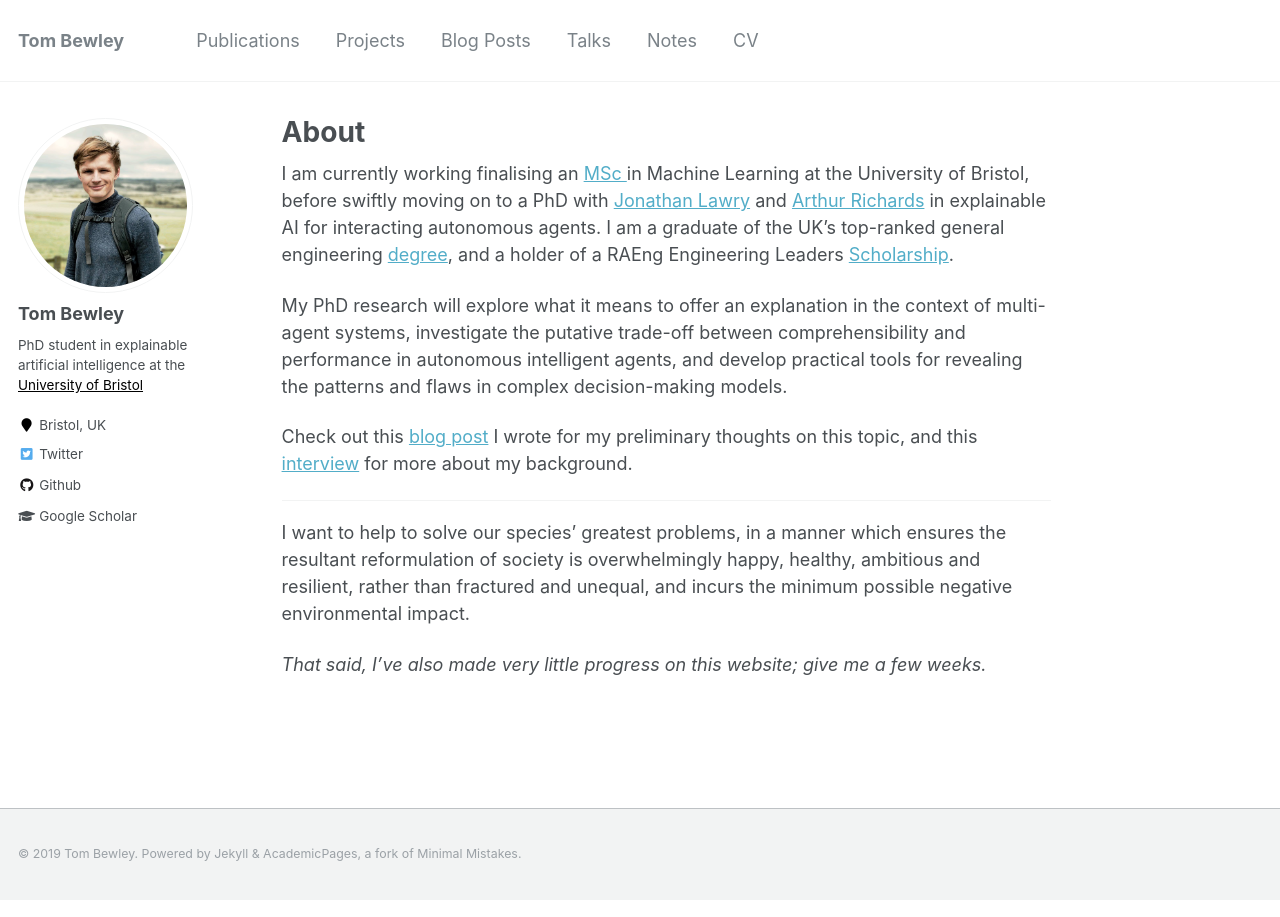
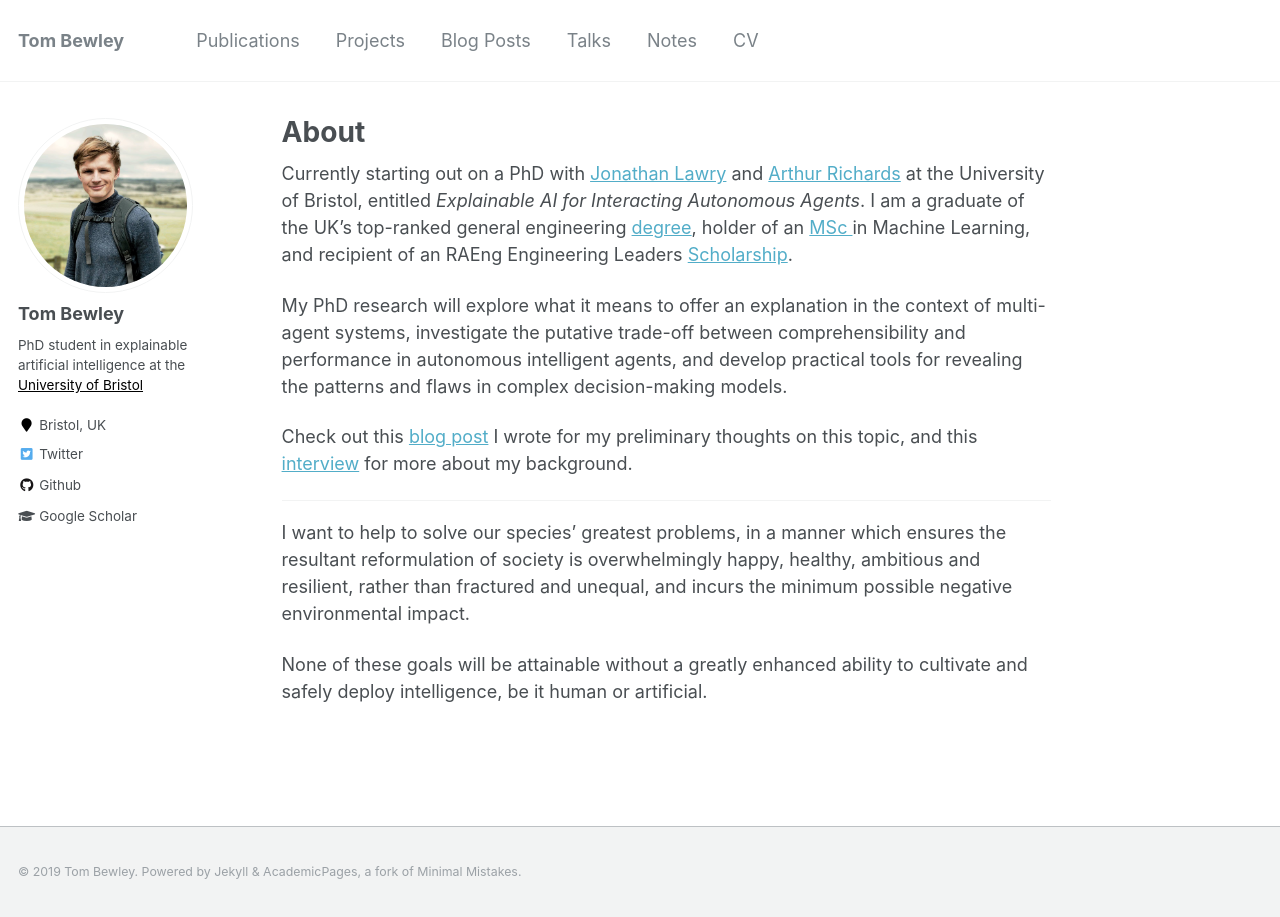
Before and after one commit to tombewley/tombewley.github.io, a Jekyll site: the page built from _pages/about.md, in a window 1280 px wide. Built offline with Jekyll 4.4.1, drawn with Linux system fonts in a browser that asks for light colours.

Commit message:
Update about.md

```diff
--- a/_pages/about.md
+++ b/_pages/about.md
@@ -8,7 +8,7 @@ redirect_from:
   - /about.html
 ---
 
-I am currently working finalising an [MSc ](http://www.bristol.ac.uk/study/postgraduate/2018/eng/msc-adv-computing-machine-learning/)in Machine Learning at the University of Bristol, before swiftly moving on to a PhD with [Jonathan Lawry](https://research-information.bristol.ac.uk/en/persons/jonathan-lawry(3aac8b8f-816c-4203-ba4b-b091bf4ddef4).html) and [Arthur Richards](https://research-information.bristol.ac.uk/en/persons/arthur-g-richards%28d4aa20a8-75fa-4b1a-8400-b2387ed04fe5%29.html) in explainable AI for interacting autonomous agents. I am a graduate of the UK's top-ranked general engineering [degree](http://www.bristol.ac.uk/engineering/interdisciplinary/engineering-design/), and a holder of a RAEng Engineering Leaders [Scholarship](https://www.raeng.org.uk/grants-and-prizes/schemes-for-students/engineering-leaders-scholarship).
+Currently starting out on a PhD with [Jonathan Lawry](https://research-information.bristol.ac.uk/en/persons/jonathan-lawry(3aac8b8f-816c-4203-ba4b-b091bf4ddef4).html) and [Arthur Richards](https://research-information.bristol.ac.uk/en/persons/arthur-g-richards%28d4aa20a8-75fa-4b1a-8400-b2387ed04fe5%29.html) at the University of Bristol, entitled *Explainable AI for Interacting Autonomous Agents*. I am a graduate of the UK's top-ranked general engineering [degree](http://www.bristol.ac.uk/engineering/interdisciplinary/engineering-design/), holder of an [MSc ](http://www.bristol.ac.uk/study/postgraduate/2018/eng/msc-adv-computing-machine-learning/)in Machine Learning, and recipient of an RAEng Engineering Leaders [Scholarship](https://www.raeng.org.uk/grants-and-prizes/schemes-for-students/engineering-leaders-scholarship).
 
 My PhD research will explore what it means to offer an explanation in the context of multi-agent systems, investigate the putative trade-off between comprehensibility and performance in autonomous intelligent agents, and develop practical tools for revealing the patterns and flaws in complex decision-making models.
 
@@ -18,4 +18,4 @@ Check out this [blog post](https://www.anthtechconf.co.uk/pechakucha/tom-bewley)
 
 I want to help to solve our species' greatest problems, in a manner which ensures the resultant reformulation of society is overwhelmingly happy, healthy, ambitious and resilient, rather than fractured and unequal, and incurs the minimum possible negative environmental impact.
 
-*That said, I've also made very little progress on this website; give me a few weeks.*
+None of these goals will be attainable without a greatly enhanced ability to cultivate and safely deploy intelligence, be it human or artificial.
```
